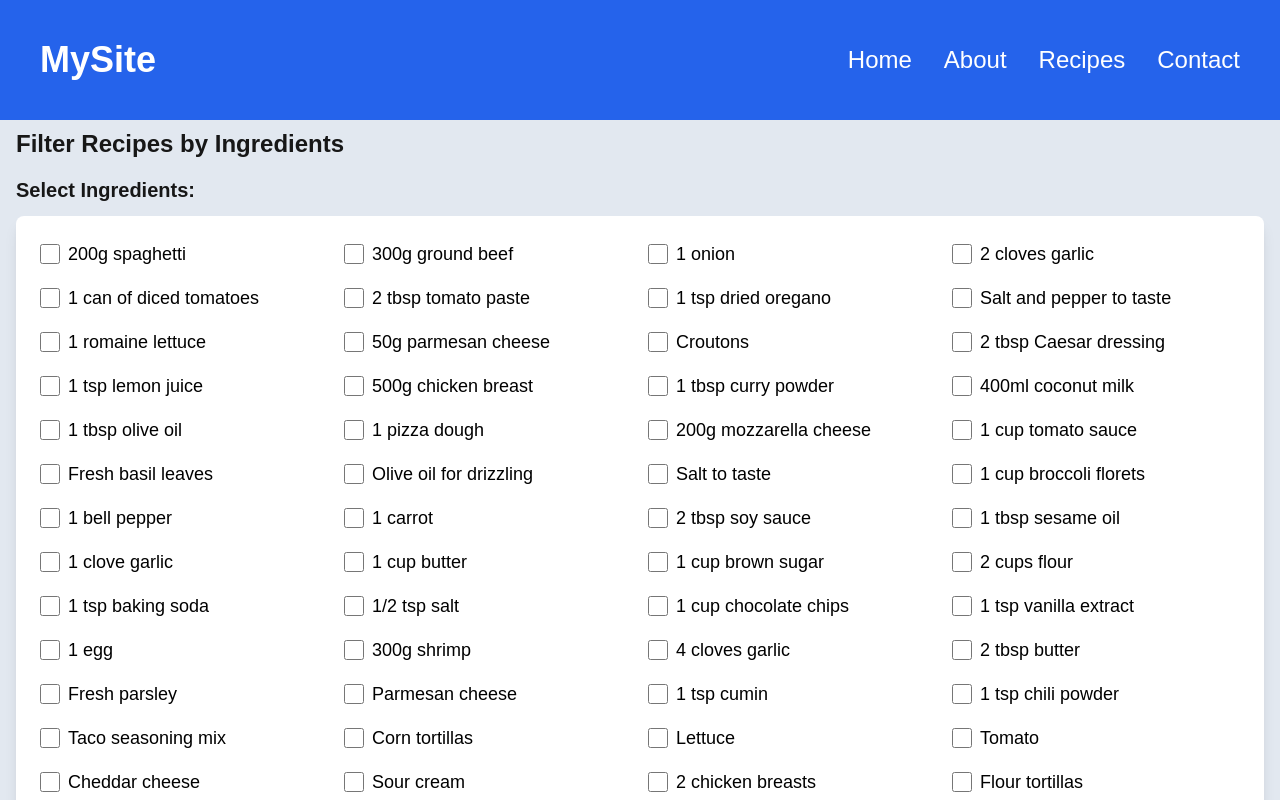
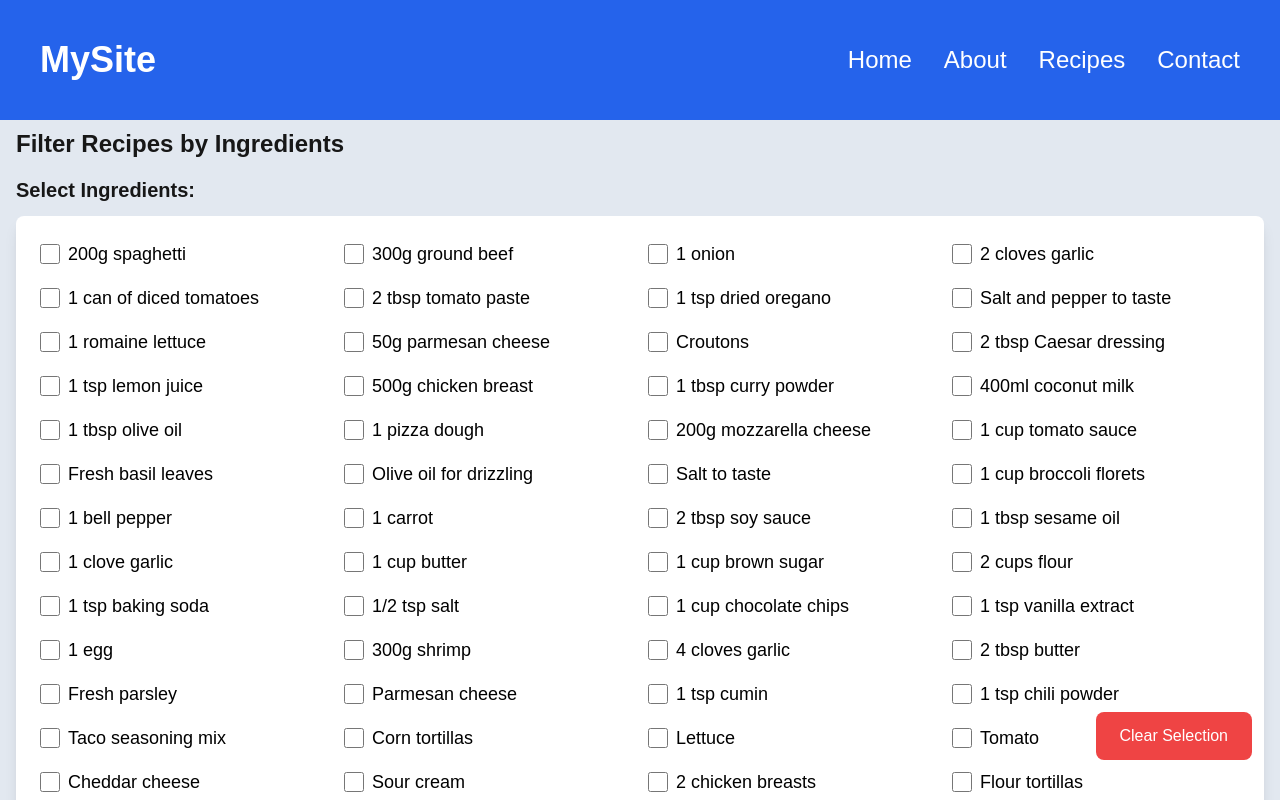
Before and after one commit to SantinoGiordano/Recipe-Maker, a Next.js app: page /recipes/ingredients in a window 1280 px wide. Shown: the top 800 px of the page. Built offline with nearby package versions, Linux system fonts and the light colour scheme.

Commit message:
clear button for selected buttons

```diff
--- a/app/(root)/recipes/ingredients/page.tsx
+++ b/app/(root)/recipes/ingredients/page.tsx
@@ -32,6 +32,11 @@ const IngredientFilter: React.FC = () => {
     );
   };
 
+
+  const handleClearSelection = () => {
+    setSelectedIngredients([]);
+  };
+
   return (
     <div className="container mx-auto p-4">
       <h1 className="text-2xl font-bold mb-4">Filter Recipes by Ingredients</h1>
@@ -51,7 +56,11 @@ const IngredientFilter: React.FC = () => {
                 />
                 <label
                   htmlFor={ingredient}
-                  className={`text-lg ${selectedIngredients.includes(ingredient) ? 'text-yellow-500' : 'text-black'}`}
+                  className={`text-lg ${
+                    selectedIngredients.includes(ingredient)
+                      ? "text-yellow-500"
+                      : "text-black"
+                  }`}
                 >
                   {ingredient}
                 </label>
@@ -93,6 +102,16 @@ const IngredientFilter: React.FC = () => {
           <p>No recipes found with the selected ingredients.</p>
         )}
       </div>
+
+      {/* Fixed Clear Selection Button */}
+      <div className="fixed bottom-5 right-2 p-5">
+        <button
+          onClick={handleClearSelection}
+          className="px-6 py-3 bg-red-500 text-white rounded-lg hover:bg-red-700 transition"
+        >
+          Clear Selection
+        </button>
+      </div>
     </div>
   );
 };
```
